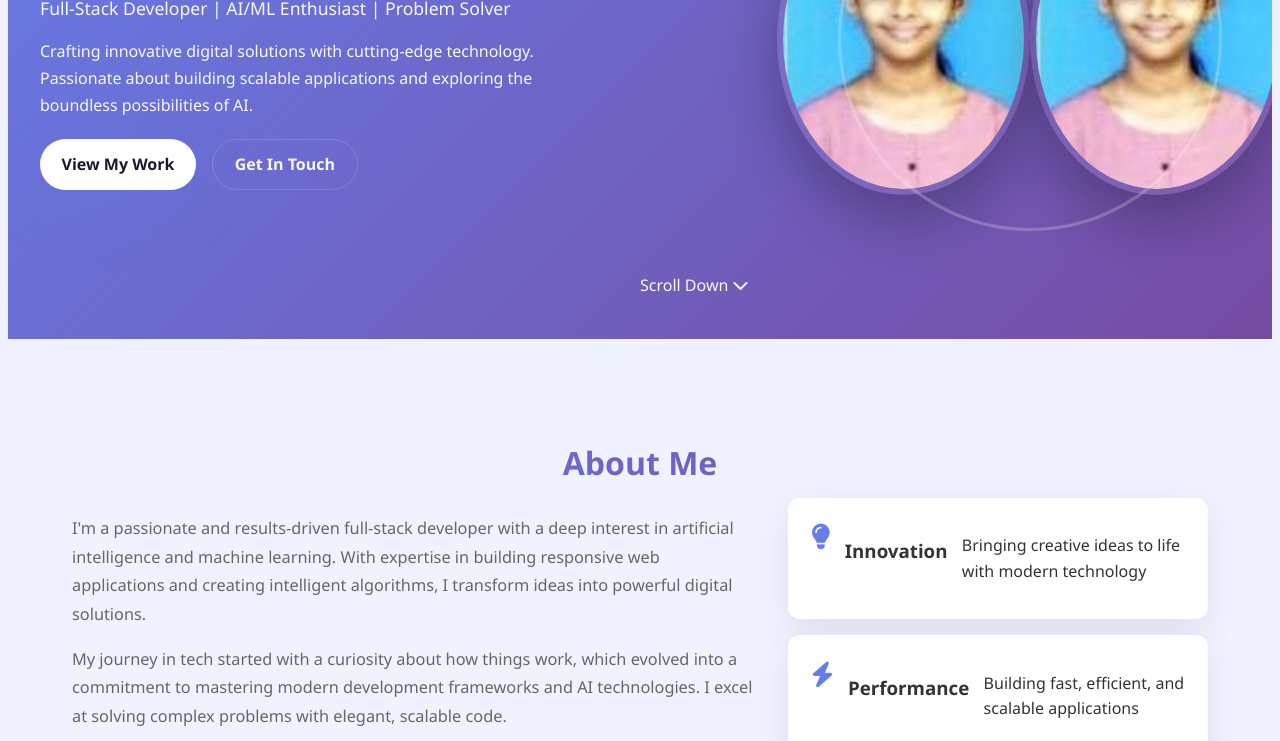
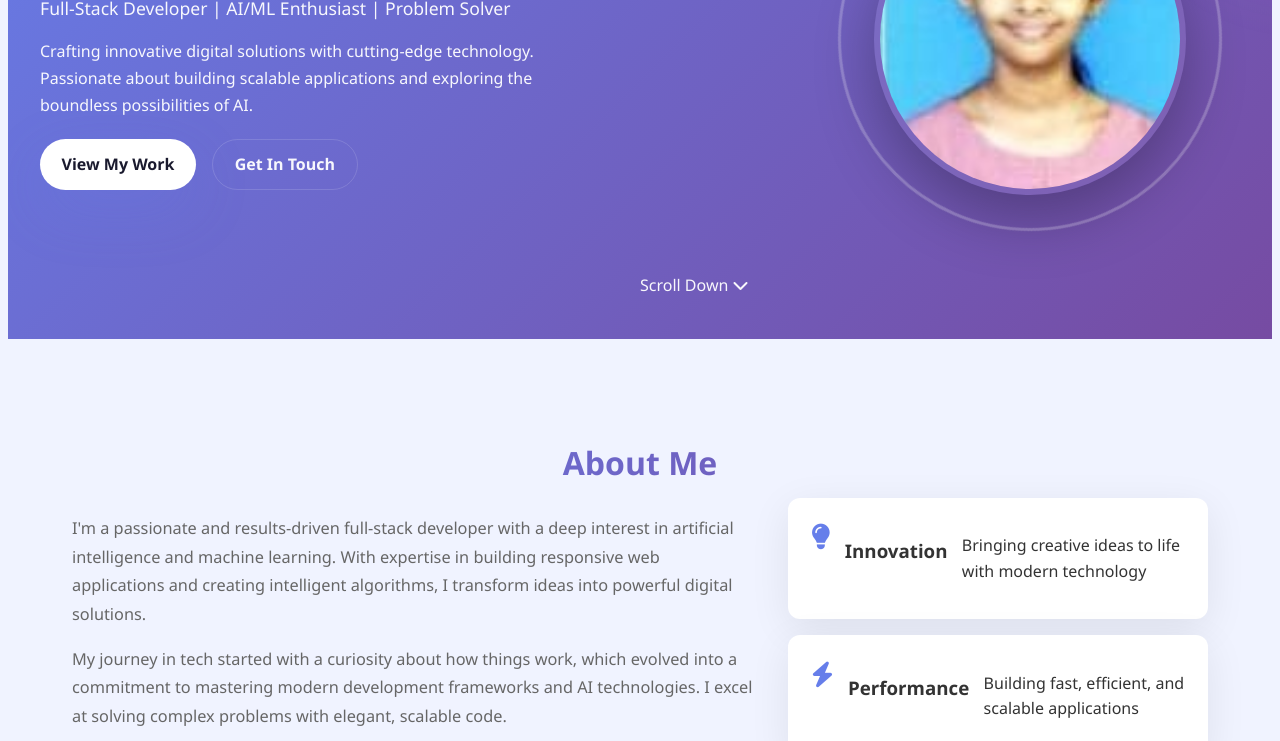
Before and after one commit to sahithi1972/portfolio-20251017-0845, a plain HTML site: page index.html in a window 1280 px wide. Shown: the part 359-1100 px from the top of the page. Drawn offline with Linux system fonts and the light colour scheme.

Commit message:
Updated portfolio picture

```diff
--- a/index.html
+++ b/index.html
@@ -46,7 +46,7 @@
       </div>
       <div class="hero-image">
         <div class="profile-circle">
-          <img src="photo.jpg" alt="Sahithi Kulkarni" class="profile-img" />
+
           <img src="photo.jpg" alt="Sahithi Kulkarni" class="profile-img" loading="lazy" width="300" height="300" />
   <div class="circle-border"></div>
           <div class="circle-border"></div>
```
